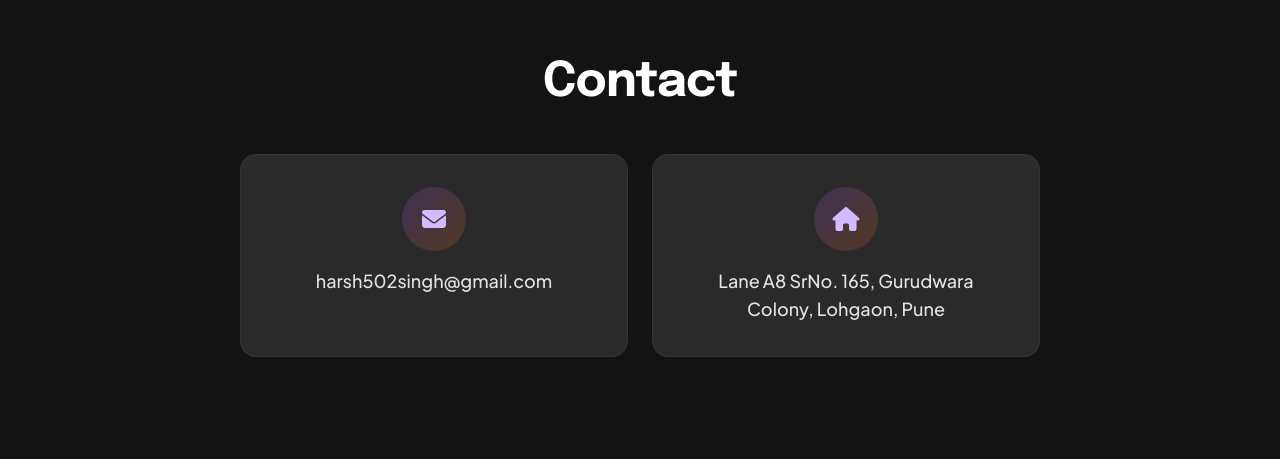
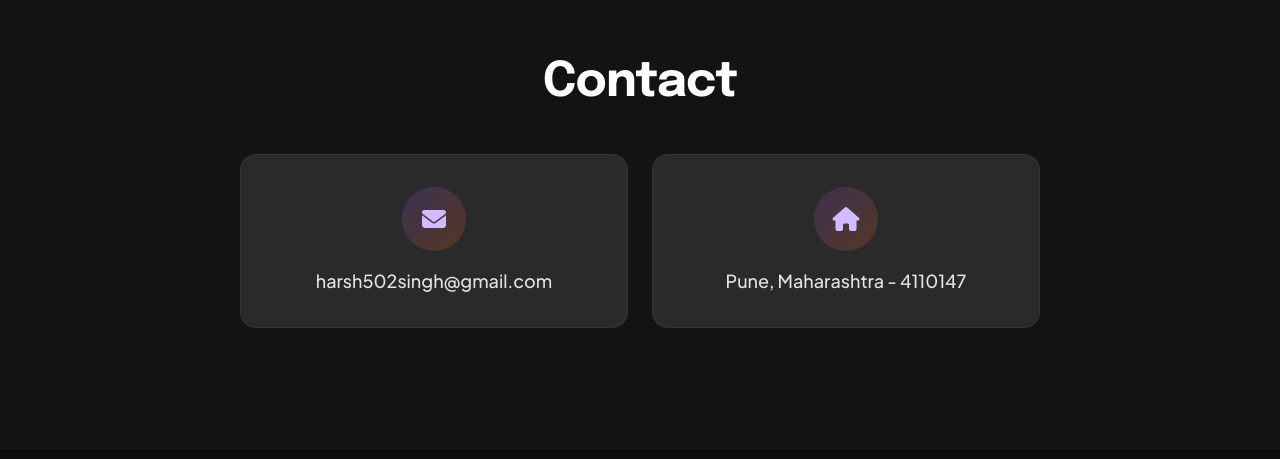
Before and after one commit to Harsh502s/Harsh502s.github.io, a plain HTML site: page index.html in a window 1280 px wide. Shown: the part 4088-4547 px from the top of the page. Drawn offline with nearby package versions, Linux system fonts and the light colour scheme.

Commit message:
chore: update contact address

```diff
--- a/index.html
+++ b/index.html
@@ -256,7 +256,7 @@
 
                     <div class="contact-card">
                         <div class="contact__icon"><i class="fas fa-home"></i></div>
-                        <p class="contact__info">Lane A8 SrNo. 165, Gurudwara Colony, Lohgaon, Pune</p>
+                        <p class="contact__info">Pune, Maharashtra - 4110147</p>
                     </div>
                 </div>
             </div>
```
